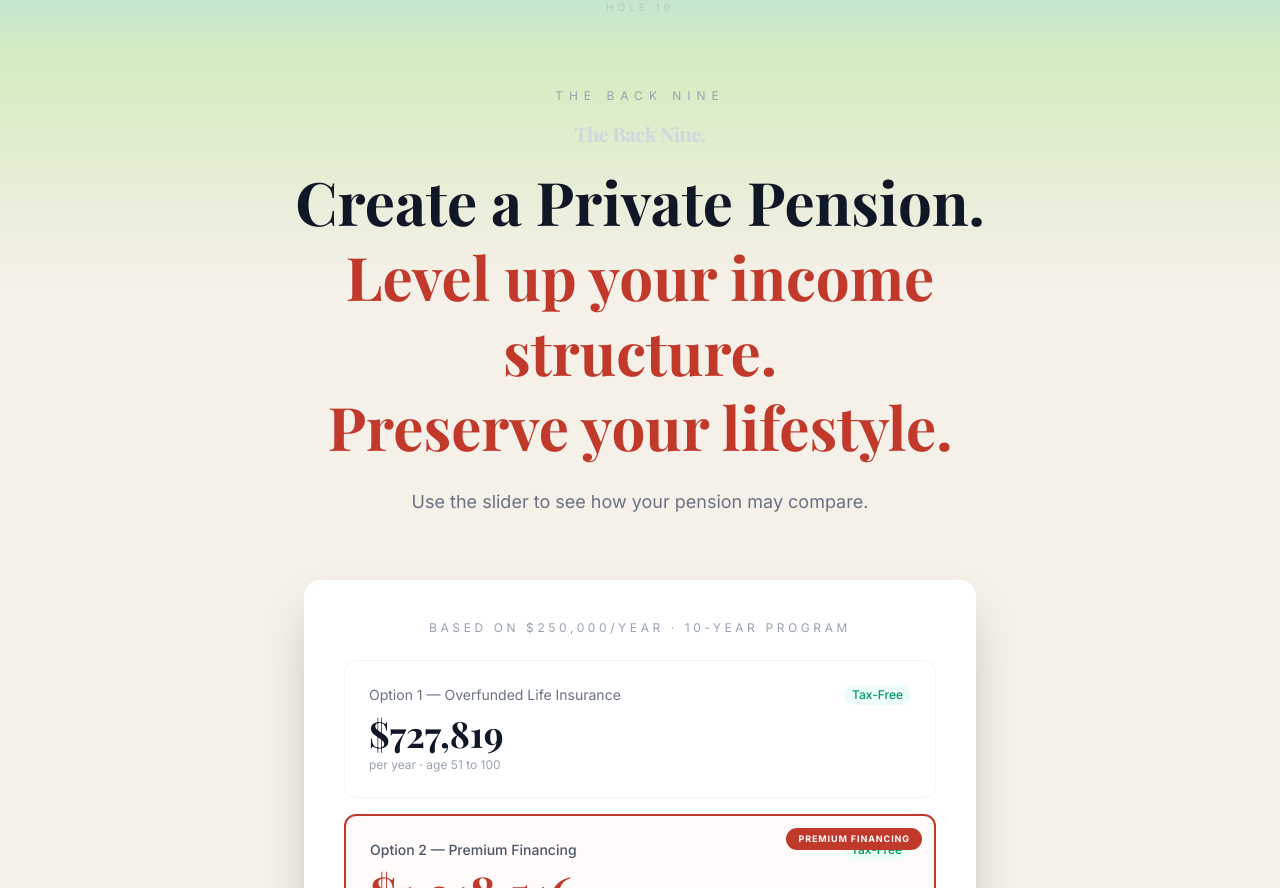
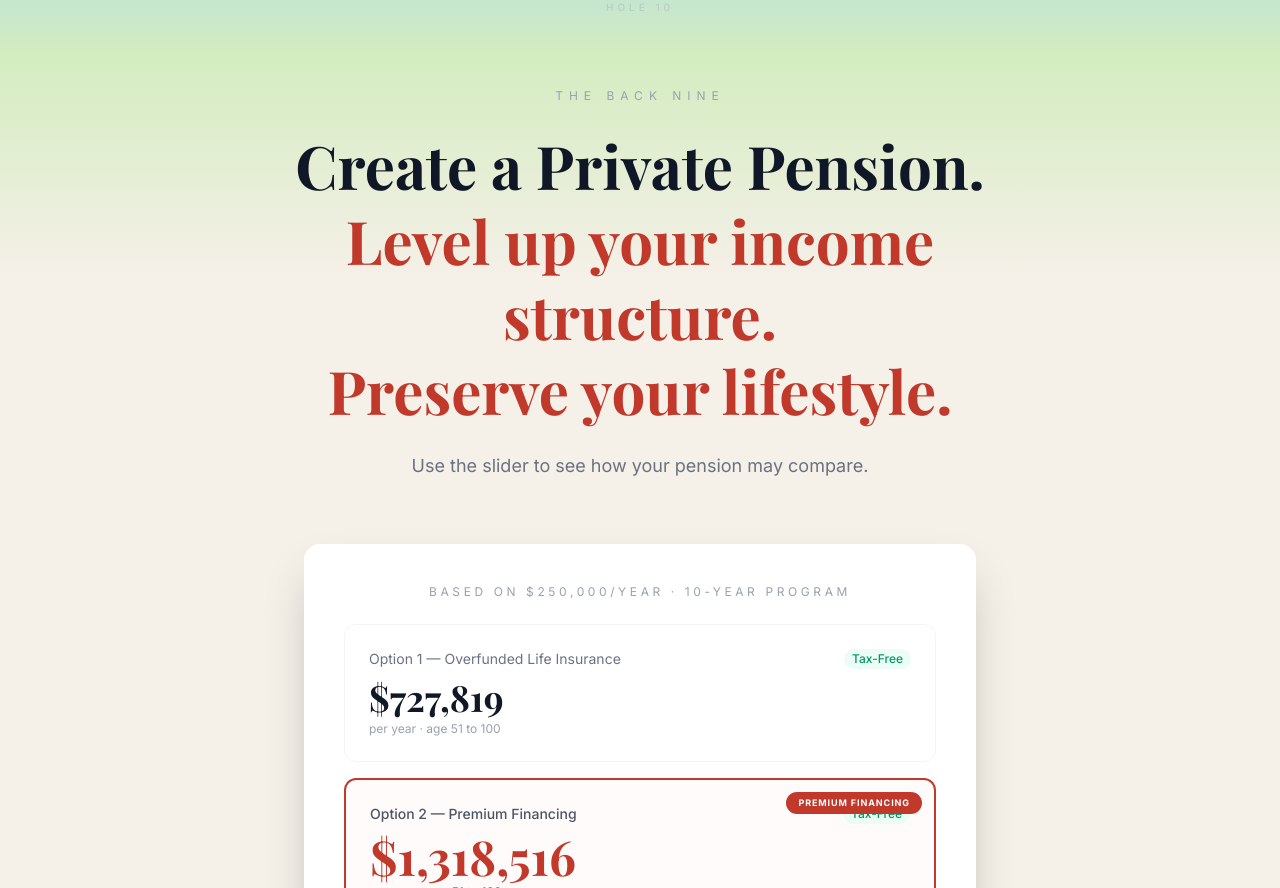
Before and after one commit to tneville65/thebacknine, a Next.js app: page / in a window 1280 px wide. Shown: the part 2520-3408 px from the top of the page. Built offline with nearby package versions, Linux system fonts and the light colour scheme; a web font is replaced by a local one.

Commit message:
fix: remove duplicate The Back Nine serif line, keep uppercase label

```diff
--- a/app/page.tsx
+++ b/app/page.tsx
@@ -566,8 +566,7 @@ export default function Page() {
 
         <div className="max-w-3xl mx-auto px-8 pt-12">
           <FadeUp className="text-center mb-16">
-            <p className="text-gray-400 text-xs uppercase tracking-[0.5em] mb-4">The back nine</p>
-            <p className="font-serif text-gray-300 text-xl font-bold mb-4 tracking-tight">The Back Nine.</p>
+            <p className="text-gray-400 text-xs uppercase tracking-[0.5em] mb-6">The back nine</p>
             <h2 className="font-serif text-4xl md:text-5xl lg:text-6xl font-bold text-gray-900 leading-tight">
               Create a Private Pension.<br />
               <span className="text-[#c0392b]">Level up your income structure.</span><br />
```
